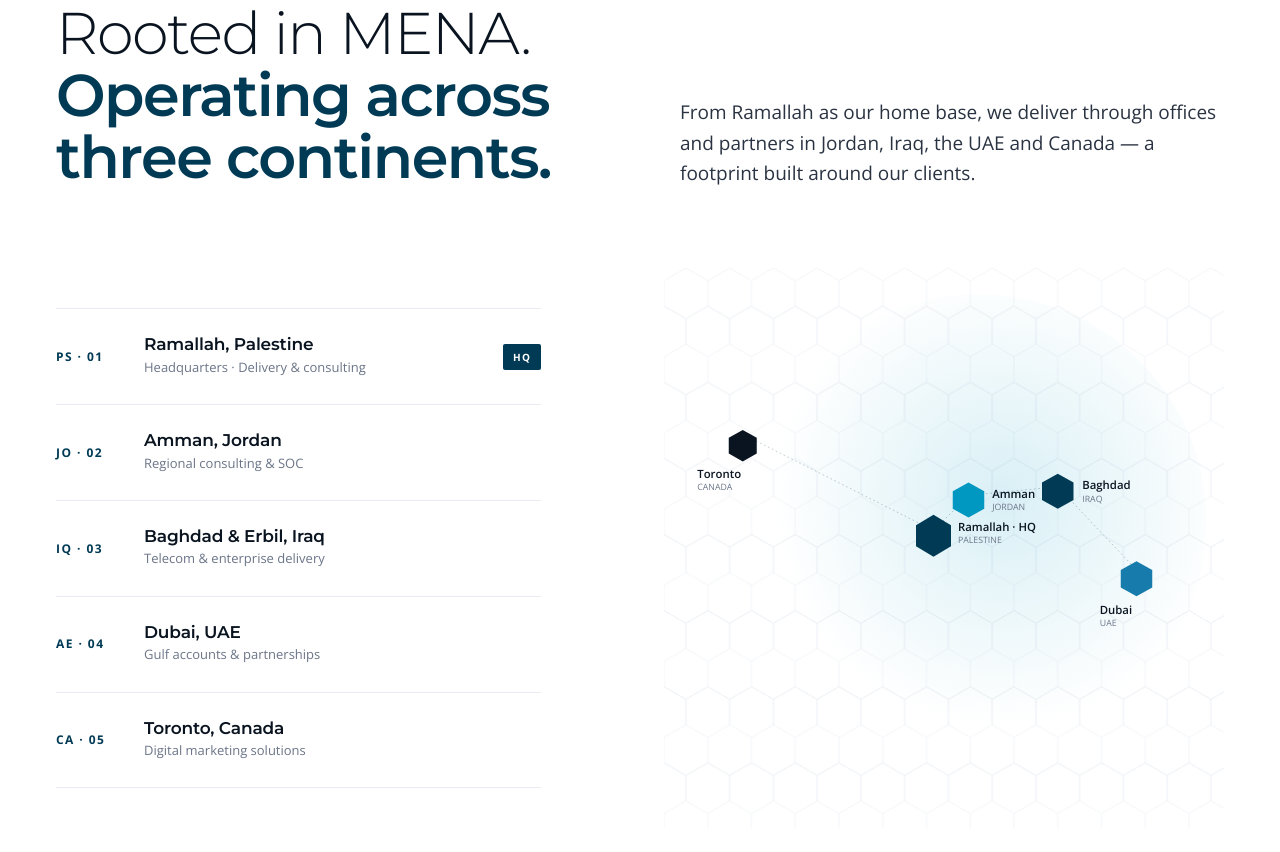
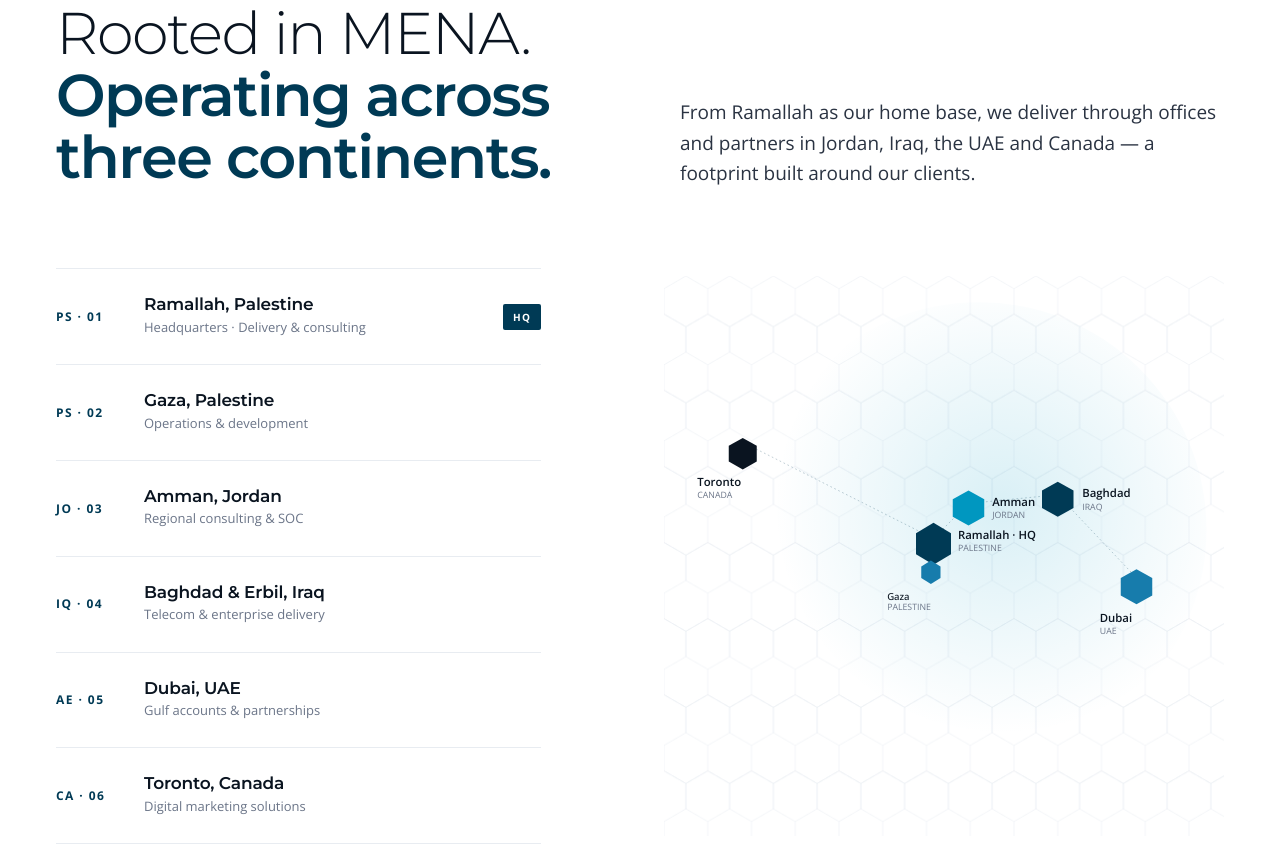
Before and after one commit to Kareem499/actplus-website, a plain HTML site: page index.html in a window 1280 px wide. Shown: the part 9574-10426 px from the top of the page. Drawn offline with nearby package versions, Linux system fonts and the light colour scheme.

Commit message:
fix: restore Gaza to footprint, fix label overlap by repositioning labels
Ramallah label moved to the right of its hex; Gaza label moved below its hex.
Labels no longer overlap. Gaza office restored to list with original numbering.

Co-Authored-By: Claude Sonnet 4.6 <noreply@anthropic.com>

```diff
--- a/index.html
+++ b/index.html
@@ -1062,22 +1062,27 @@ section { padding: 140px var(--gutter); }
         <div class="hq">HQ</div>
       </div>
       <div class="fp-office">
-        <div class="code">JO · 02</div>
+        <div class="code">PS · 02</div>
+        <div><h4>Gaza, Palestine</h4><div class="role">Operations &amp; development</div></div>
+        <div></div>
+      </div>
+      <div class="fp-office">
+        <div class="code">JO · 03</div>
         <div><h4>Amman, Jordan</h4><div class="role">Regional consulting &amp; SOC</div></div>
         <div></div>
       </div>
       <div class="fp-office">
-        <div class="code">IQ · 03</div>
+        <div class="code">IQ · 04</div>
         <div><h4>Baghdad &amp; Erbil, Iraq</h4><div class="role">Telecom &amp; enterprise delivery</div></div>
         <div></div>
       </div>
       <div class="fp-office">
-        <div class="code">AE · 04</div>
+        <div class="code">AE · 05</div>
         <div><h4>Dubai, UAE</h4><div class="role">Gulf accounts &amp; partnerships</div></div>
         <div></div>
       </div>
       <div class="fp-office">
-        <div class="code">CA · 05</div>
+        <div class="code">CA · 06</div>
         <div><h4>Toronto, Canada</h4><div class="role">Digital marketing solutions</div></div>
         <div></div>
       </div>
@@ -1099,6 +1104,7 @@ section { padding: 140px var(--gutter); }
         <circle cx="360" cy="290" r="260" fill="url(#mg)"/>
         <g stroke="#003A55" stroke-width="0.8" fill="none" opacity="0.35" stroke-dasharray="2 3">
           <path d="M308 300 L348 260"/>
+          <path d="M308 300 L305 335"/>
           <path d="M348 260 L450 250"/>
           <path d="M450 250 L540 345"/>
           <path d="M308 300 L90 190"/>
@@ -1107,6 +1113,10 @@ section { padding: 140px var(--gutter); }
           <polygon points="308,282 328,294 328,318 308,330 288,318 288,294" fill="#003A55"/>
           <text x="336" y="300" font-family="Open Sans" font-size="13" font-weight="600" fill="#0A1420">Ramallah · HQ</text>
           <text x="336" y="314" font-family="Open Sans" font-size="10" fill="#6B7588">PALESTINE</text>
+
+          <polygon points="305,325 316,332 316,345 305,352 294,345 294,332" fill="#177cac"/>
+          <text x="255" y="370" font-family="Open Sans" font-size="11" font-weight="500" fill="#0A1420">Gaza</text>
+          <text x="255" y="382" font-family="Open Sans" font-size="10" fill="#6B7588">PALESTINE</text>
 
           <polygon points="348,245 366,255 366,275 348,285 330,275 330,255" fill="#0097c0"/>
           <text x="375" y="263" font-family="Open Sans" font-size="13" font-weight="600" fill="#0A1420">Amman</text>
```
